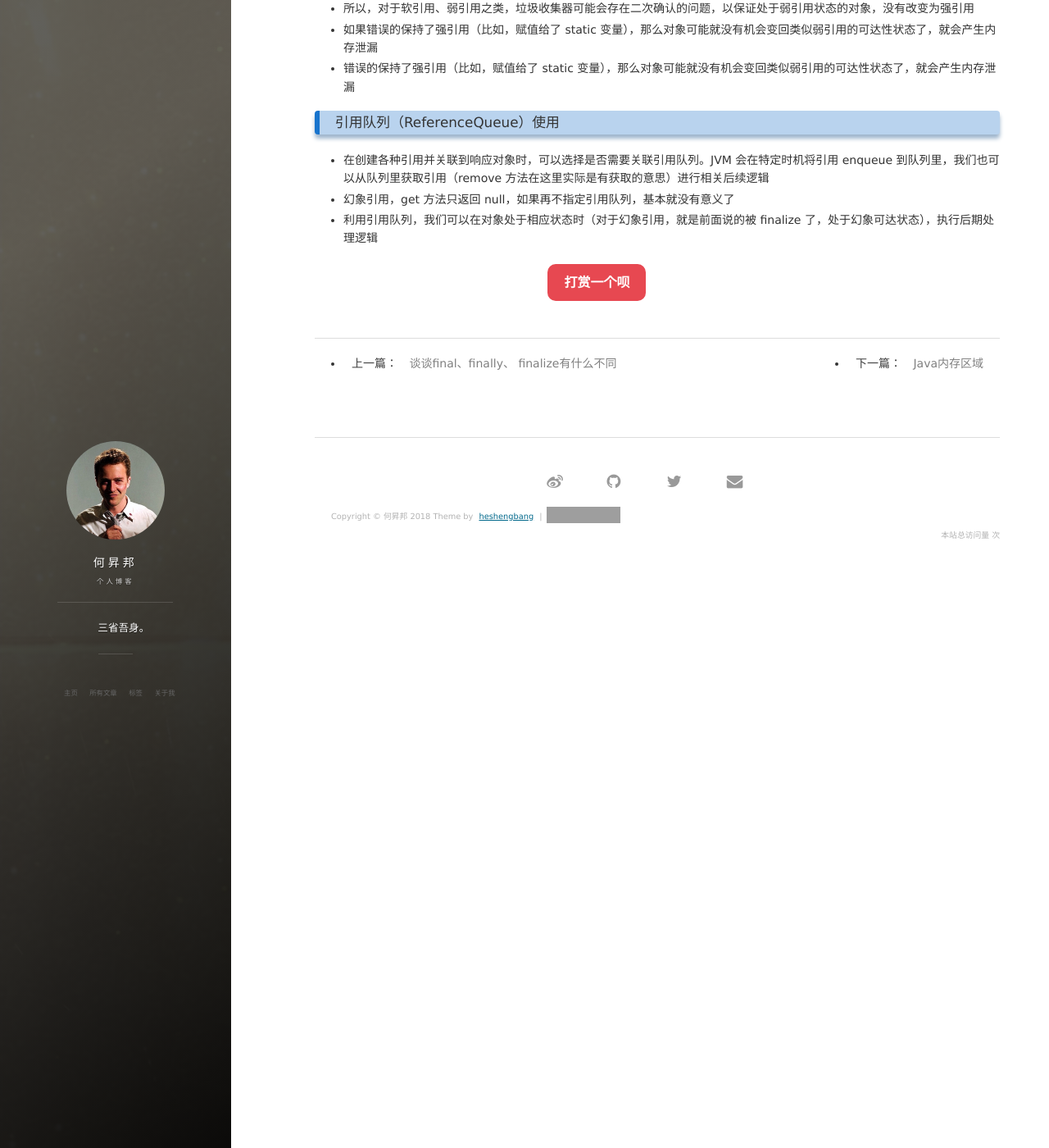
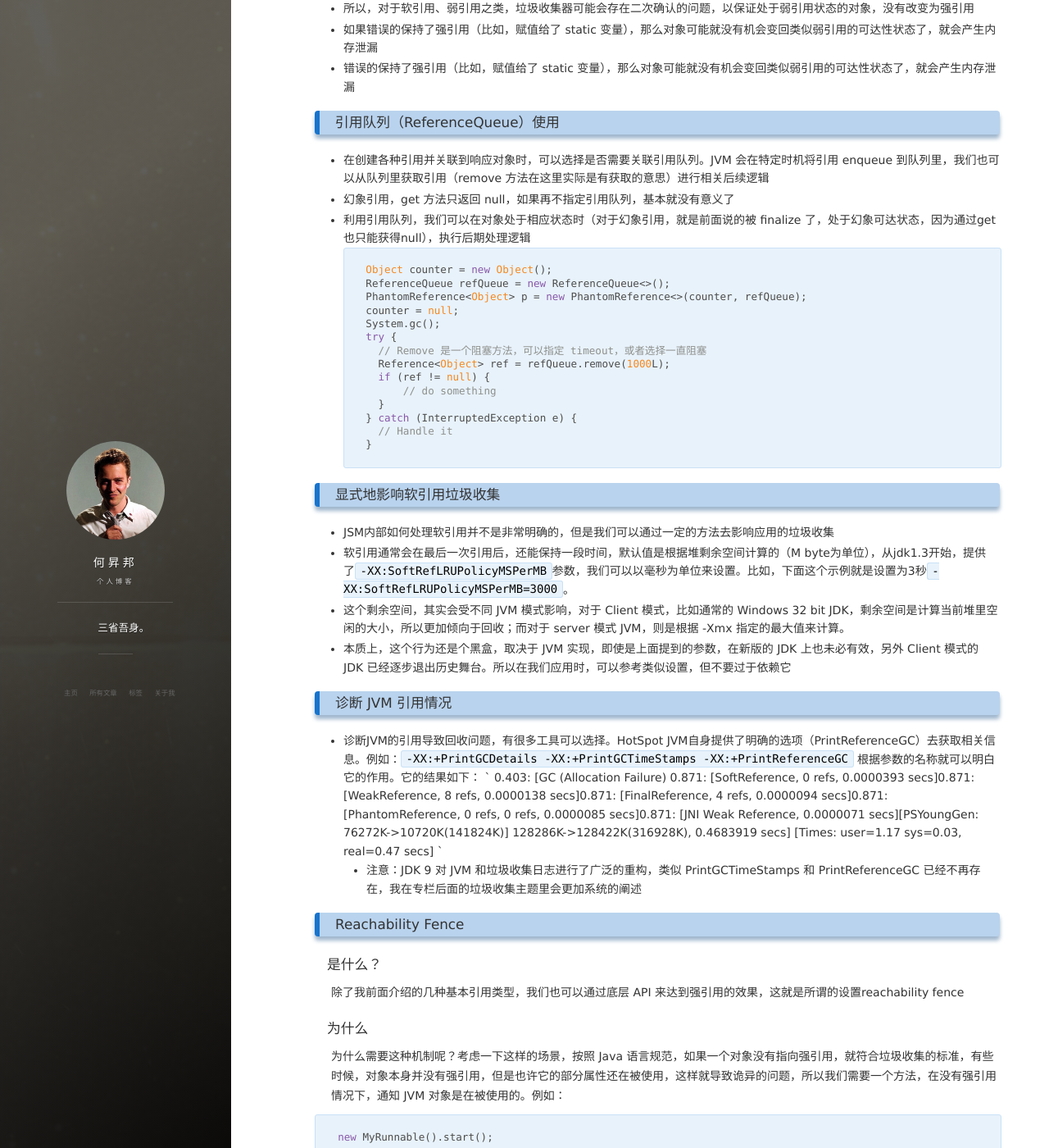
Before and after one commit to heshengbang/heshengbang.github.io, a Jekyll site: the page built from _posts/2018-5-17-第4讲-强引用、软引用、弱引用、幻象引用有什么区别.md, in a window 1280 px wide and 1400 px high, scrolled down 1254 px. Shown: the whole window at 82% size. Built offline with Jekyll 4.4.1, drawn with Linux system fonts in a browser that asks for light colours; nearby versions of some CDN libraries; comment, search, counter and statistics services are not loaded; some of the changed text lies outside the part shown; grey boxes are pictures that could not be loaded.

Commit message:
add files

````diff
--- a/_posts/2018-5-17-第4讲-强引用、软引用、弱引用、幻象引用有什么区别.md
+++ b/_posts/2018-5-17-第4讲-强引用、软引用、弱引用、幻象引用有什么区别.md
@@ -52,4 +52,59 @@ tags: Java核心技术36讲笔记
 ### 引用队列（ReferenceQueue）使用
 - 在创建各种引用并关联到响应对象时，可以选择是否需要关联引用队列。JVM 会在特定时机将引用 enqueue 到队列里，我们也可以从队列里获取引用（remove 方法在这里实际是有获取的意思）进行相关后续逻辑
 - 幻象引用，get 方法只返回 null，如果再不指定引用队列，基本就没有意义了
-- 利用引用队列，我们可以在对象处于相应状态时（对于幻象引用，就是前面说的被 finalize 了，处于幻象可达状态），执行后期处理逻辑
+- 利用引用队列，我们可以在对象处于相应状态时（对于幻象引用，就是前面说的被 finalize 了，处于幻象可达状态，因为通过get也只能获得null），执行后期处理逻辑
+```
+Object counter = new Object();
+ReferenceQueue refQueue = new ReferenceQueue<>();
+PhantomReference<Object> p = new PhantomReference<>(counter, refQueue);
+counter = null;
+System.gc();
+try {
+    // Remove 是一个阻塞方法，可以指定 timeout，或者选择一直阻塞
+    Reference<Object> ref = refQueue.remove(1000L);
+    if (ref != null) {
+        // do something
+    }
+} catch (InterruptedException e) {
+    // Handle it
+}
+```
+
+### 显式地影响软引用垃圾收集
+- JSM内部如何处理软引用并不是非常明确的，但是我们可以通过一定的方法去影响应用的垃圾收集
+- 软引用通常会在最后一次引用后，还能保持一段时间，默认值是根据堆剩余空间计算的（M byte为单位），从jdk1.3开始，提供了`-XX:SoftRefLRUPolicyMSPerMB`参数，我们可以以毫秒为单位来设置。比如，下面这个示例就是设置为3秒`-XX:SoftRefLRUPolicyMSPerMB=3000`。
+- 这个剩余空间，其实会受不同 JVM 模式影响，对于 Client 模式，比如通常的 Windows 32 bit JDK，剩余空间是计算当前堆里空闲的大小，所以更加倾向于回收；而对于 server 模式 JVM，则是根据 -Xmx 指定的最大值来计算。
+- 本质上，这个行为还是个黑盒，取决于 JVM 实现，即使是上面提到的参数，在新版的 JDK 上也未必有效，另外 Client 模式的 JDK 已经逐步退出历史舞台。所以在我们应用时，可以参考类似设置，<b>但不要过于依赖它</b>
+
+### 诊断 JVM 引用情况
+- 诊断JVM的引用导致回收问题，有很多工具可以选择。HotSpot JVM自身提供了明确的选项（PrintReferenceGC）去获取相关信息。例如：`-XX:+PrintGCDetails -XX:+PrintGCTimeStamps -XX:+PrintReferenceGC` 根据参数的名称就可以明白它的作用。它的结果如下：
+`
+0.403: [GC (Allocation Failure) 0.871: [SoftReference, 0 refs, 0.0000393 secs]0.871: [WeakReference, 8 refs, 0.0000138 secs]0.871: [FinalReference, 4 refs, 0.0000094 secs]0.871: [PhantomReference, 0 refs, 0 refs, 0.0000085 secs]0.871: [JNI Weak Reference, 0.0000071 secs][PSYoungGen: 76272K->10720K(141824K)] 128286K->128422K(316928K), 0.4683919 secs] [Times: user=1.17 sys=0.03, real=0.47 secs]
+`
+	- 注意：JDK 9 对 JVM 和垃圾收集日志进行了广泛的重构，类似 PrintGCTimeStamps 和 PrintReferenceGC 已经不再存在，我在专栏后面的垃圾收集主题里会更加系统的阐述
+
+### Reachability Fence
+#### 是什么？
+除了我前面介绍的几种基本引用类型，我们也可以通过底层 API 来达到强引用的效果，这就是所谓的设置reachability fence
+#### 为什么
+为什么需要这种机制呢？考虑一下这样的场景，按照 Java 语言规范，如果一个对象没有指向强引用，就符合垃圾收集的标准，有些时候，对象本身并没有强引用，但是也许它的部分属性还在被使用，这样就导致诡异的问题，所以我们需要一个方法，在没有强引用情况下，通知 JVM 对象是在被使用的。例如：
+```
+new MyRunnable().start();
+```
+类似以上这样的自定义对象实例没有被强引用就符合垃圾收集规范，但它事实上的start()方法仍在被调用。这种书写结构在异步编程中普遍使用，因为异步编程中不会采用传统的<b>执行->返回->使用</b>的结构。
+
+#### 怎么做
+- 在 Java 9 之前，实现类似类似功能相对比较繁琐，有的时候需要采取一些比较隐晦的小技巧。
+- 从 Java 9 开始，java.lang.ref.Reference 给我们提供了新方法，它是[JEP 193: Variable Handles](http://openjdk.java.net/jeps/193) 的一部分，将 Java 平台底层的一些能力暴露出来：
+```
+static void reachabilityFence(Object ref)
+```
+- 在 JDK 源码中，reachabilityFence 大多使用在 Executors 或者类似新的 HTTP/2 客户端代码中，大部分都是异步调用的情况。
+- 编程中，可以按照上面这个例子，将需要 reachability 保障的代码段利用 try-finally 包围起来，在 finally 里明确声明对象强可达，例如：
+```
+try {
+    <method body>
+} finally {
+    Reference.reachabilityFence(this);
+}
+```
````
